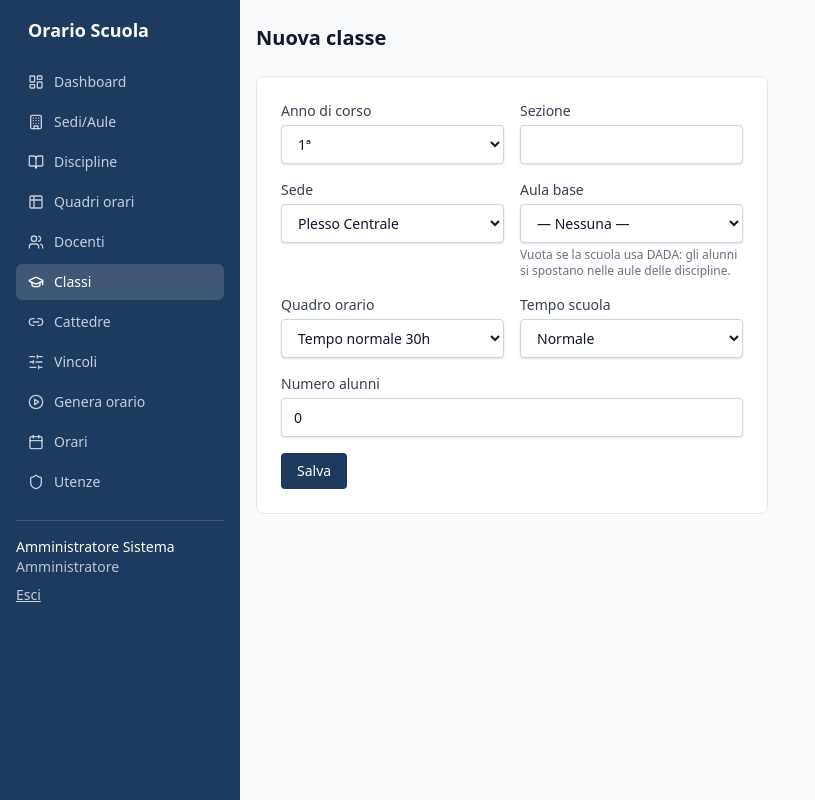
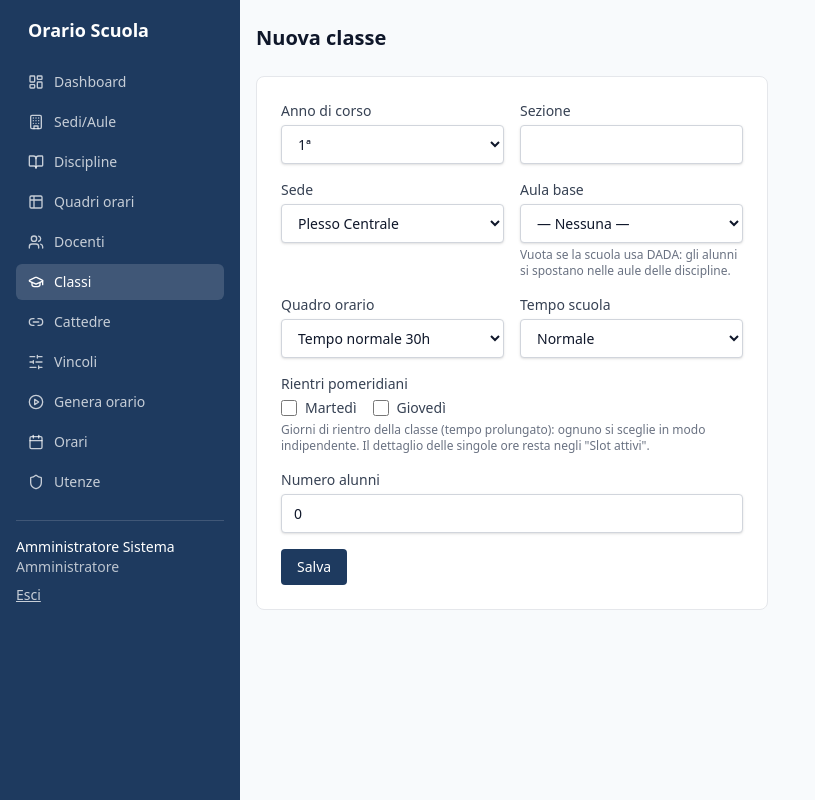
Before and after one commit to johnnybaida/orario-scuola, a Laravel app: page /classi/create in a window 1280 px wide. Shown: the whole page, without its empty margins (0-815 px from the left). Run offline with Laravel 12, Linux system fonts and the light colour scheme; a user stored in the database is signed in; data comes from the database, SQL or seed files in the repository; style sheets or scripts are compiled from the project's sources.

Commit message:
Elimina orari generati, quadri orari in modale, tabellone senza ore vuote, rientri per classe
Co-Authored-By: Claude Sonnet 5.5 <noreply@anthropic.com>

```diff
--- a/app/Http/Controllers/ClasseController.php
+++ b/app/Http/Controllers/ClasseController.php
@@ -31,8 +31,9 @@ class ClasseController extends Controller
 
     public function store(ClasseRequest $request): RedirectResponse
     {
-        $classe = Classe::query()->create($request->validated());
+        $classe = Classe::query()->create($request->safe()->except('rientri'));
         $this->applicaSlotDefault($classe);
+        $this->sincronizzaRientri($classe, $request->input('rientri', []));
 
         return redirect()->route('classi.edit', $classe)->with('successo', 'Classe creata.');
     }
@@ -43,6 +44,7 @@ class ClasseController extends Controller
             'classe' => $classe,
             'slotPerGiorno' => Slot::query()->orderBy('giorno')->orderBy('ordine')->get()->groupBy('giorno'),
             'slotAttiviIds' => $classe->slotAttivi()->pluck('slot.id'),
+            'rientriAttivi' => $classe->slotAttivi()->where('ordine', '>', Slot::ULTIMA_ORA_MATTINA)->pluck('giorno')->unique()->values()->all(),
             'fabbisogniSostegno' => $classe->fabbisogniSostegno()->orderBy('codice_anonimo')->get(),
             'assegnazioniSostegno' => $classe->assegnazioniSostegno()->with('docente')->get(),
             'docentiSostegno' => Docente::query()->where('tipo_posto', 'sostegno')->orderBy('cognome')->get(),
@@ -51,7 +53,8 @@ class ClasseController extends Controller
 
     public function update(ClasseRequest $request, Classe $classe): RedirectResponse
     {
-        $classe->update($request->validated());
+        $classe->update($request->safe()->except('rientri'));
+        $this->sincronizzaRientri($classe, $request->input('rientri', []));
 
         return redirect()->route('classi.edit', $classe)->with('successo', 'Classe aggiornata.');
     }
@@ -76,13 +79,23 @@ class ClasseController extends Controller
             'sedi' => Sede::query()->orderBy('nome')->get(),
             'aule' => Aula::query()->where('tipo', 'classe')->orderBy('nome')->get(),
             'quadri' => QuadroOrario::query()->orderBy('nome')->get(),
+            // Giorni in cui la scansione di istituto prevede ore pomeridiane.
+            'giorniRientro' => Slot::query()->where('ordine', '>', Slot::ULTIMA_ORA_MATTINA)->distinct()->orderBy('giorno')->pluck('giorno'),
         ];
+    }
+
+    /** Attiva le ore pomeridiane dei soli giorni scelti; le ore mattutine restano come sono. */
+    private function sincronizzaRientri(Classe $classe, array $giorni): void
+    {
+        $pomeridiani = Slot::query()->where('ordine', '>', Slot::ULTIMA_ORA_MATTINA)->get();
+        $classe->slotAttivi()->detach($pomeridiani->pluck('id'));
+        $classe->slotAttivi()->attach($pomeridiani->whereIn('giorno', array_map('intval', $giorni))->pluck('id'));
     }
 
     /** Alla creazione, attiva di default tutti gli slot mattutini (tempo normale). */
     private function applicaSlotDefault(Classe $classe): void
     {
-        $slotIds = Slot::query()->where('ordine', '<=', 6)->pluck('id');
+        $slotIds = Slot::query()->where('ordine', '<=', Slot::ULTIMA_ORA_MATTINA)->pluck('id');
         $classe->slotAttivi()->sync($slotIds);
     }
 
--- a/app/Http/Controllers/QuadroOrarioController.php
+++ b/app/Http/Controllers/QuadroOrarioController.php
@@ -48,6 +48,9 @@ class QuadroOrarioController extends Controller
 
     public function destroy(QuadroOrario $quadroOrario): RedirectResponse
     {
+        // Le classi cadono in cascata col quadro: non si elimina un quadro in uso.
+        abort_if($quadroOrario->classi()->exists(), 422, 'Quadro orario usato da alcune classi.');
+
         $quadroOrario->delete();
 
         return redirect()->route('quadri-orari.index')->with('successo', 'Quadro orario eliminato.');
--- a/app/Http/Requests/ClasseRequest.php
+++ b/app/Http/Requests/ClasseRequest.php
@@ -27,6 +27,8 @@ class ClasseRequest extends FormRequest
             'quadro_orario_id' => ['required', 'exists:quadri_orari,id'],
             'tempo_scuola' => ['required', 'in:normale,prolungato'],
             'n_alunni' => ['required', 'integer', 'min:0', 'max:35'],
+            'rientri' => ['nullable', 'array'],
+            'rientri.*' => ['integer', 'between:1,6'],
         ];
     }
 }
--- a/app/Models/Slot.php
+++ b/app/Models/Slot.php
@@ -14,6 +14,11 @@ class Slot extends Model
     use HasFactory;
 
     protected $table = 'slot';
+
+    public const GIORNI = [1 => 'Lunedì', 2 => 'Martedì', 3 => 'Mercoledì', 4 => 'Giovedì', 5 => 'Venerdì', 6 => 'Sabato'];
+
+    /** Le ore con ordine > 6 sono i rientri pomeridiani (stessa convenzione degli slot mattutini di default). */
+    public const ULTIMA_ORA_MATTINA = 6;
 
     protected function casts(): array
     {
--- a/resources/js/modale.js
+++ b/resources/js/modale.js
@@ -1,7 +1,12 @@
 // Apre in una <dialog> le pagine di creazione/modifica (link con `data-modale`) e invia i form
 // via fetch: errori di validazione nella modale, successo = reload della pagina (il flash resta in sessione).
+// Con `data-modale="resta"` la modale resta aperta dopo ogni salvataggio (si ricarica il suo contenuto,
+// o si apre la pagina verso cui il server reindirizza) e la pagina sotto si aggiorna alla chiusura.
 const intestazioni = { 'X-Requested-With': 'XMLHttpRequest', Accept: 'application/json' };
 let dialog;
+let resta = false;
+let urlCorrente;
+let modificato = false;
 
 function creaDialog() {
     dialog = document.createElement('dialog');
@@ -11,6 +16,9 @@ function creaDialog() {
     </div><div data-corpo class="px-6 pb-6"></div>`;
     dialog.addEventListener('click', (e) => {
         if (e.target === dialog || e.target.closest('[data-chiudi]')) dialog.close();
+    });
+    dialog.addEventListener('close', () => {
+        if (modificato) location.reload();
     });
     dialog.addEventListener('submit', invia);
     document.body.append(dialog);
@@ -28,16 +36,31 @@ function mostraErrori(messaggi) {
     dialog.scrollTo(0, 0);
 }
 
+async function carica(url) {
+    urlCorrente = url;
+    const risposta = await fetch(url, { headers: intestazioni });
+    dialog.querySelector('[data-corpo]').innerHTML = await risposta.text();
+    if (!dialog.open) dialog.showModal();
+    document.dispatchEvent(new CustomEvent('modale:caricata', { detail: dialog }));
+}
+
 async function invia(e) {
     if (e.defaultPrevented) return; // es. conferma di eliminazione annullata
     e.preventDefault();
     const form = e.target;
     const risposta = await fetch(form.action, {
-        method: 'POST', body: new FormData(form), headers: intestazioni, redirect: 'manual',
+        method: 'POST', body: new FormData(form), headers: intestazioni, redirect: resta ? 'follow' : 'manual',
     });
-    if (risposta.type === 'opaqueredirect' || risposta.ok) return location.reload();
     if (risposta.status === 422) return mostraErrori(Object.values((await risposta.json()).errors).flat());
-    mostraErrori([`Operazione non riuscita (codice ${risposta.status}).`]);
+    if (!(risposta.ok || risposta.type === 'opaqueredirect')) {
+        return mostraErrori([`Operazione non riuscita (codice ${risposta.status}).`]);
+    }
+    if (!resta) return location.reload();
+
+    modificato = true;
+    // Redirect verso un'altra pagina (es. dopo la creazione si passa alla modifica): la mostriamo; altrimenti ricarichiamo la corrente.
+    const destinazione = risposta.redirected && risposta.url !== location.href ? risposta.url : urlCorrente;
+    await carica(destinazione);
 }
 
 document.addEventListener('click', async (e) => {
@@ -45,8 +68,7 @@ document.addEventListener('click', async (e) => {
     if (!link) return;
     e.preventDefault();
     if (!dialog) creaDialog();
-    const risposta = await fetch(link.href, { headers: intestazioni });
-    dialog.querySelector('[data-corpo]').innerHTML = await risposta.text();
-    dialog.showModal();
-    document.dispatchEvent(new CustomEvent('modale:caricata', { detail: dialog }));
+    resta = link.dataset.modale === 'resta';
+    modificato = false;
+    await carica(link.href);
 });
--- a/resources/views/classi/_form.blade.php
+++ b/resources/views/classi/_form.blade.php
@@ -56,6 +56,22 @@
 </div>
 
 <div>
+    <span class="block text-sm font-medium text-gray-700 mb-1">Rientri pomeridiani</span>
+    @php($rientri = old('rientri', $rientriAttivi ?? []))
+    <div class="flex flex-wrap gap-4">
+        @forelse ($giorniRientro as $giorno)
+            <label class="flex items-center gap-2 text-sm text-gray-700">
+                <input type="checkbox" name="rientri[]" value="{{ $giorno }}" @checked(in_array($giorno, $rientri))>
+                {{ \App\Models\Slot::GIORNI[$giorno] }}
+            </label>
+        @empty
+            <p class="text-xs text-gray-500">La scansione oraria di istituto non prevede ore pomeridiane.</p>
+        @endforelse
+    </div>
+    <p class="mt-1 text-xs text-gray-500">Giorni di rientro della classe (tempo prolungato): ognuno si sceglie in modo indipendente. Il dettaglio delle singole ore resta negli "Slot attivi".</p>
+</div>
+
+<div>
     <label for="n_alunni" class="block text-sm font-medium text-gray-700">Numero alunni</label>
     <input type="number" name="n_alunni" id="n_alunni" min="0" max="35" value="{{ old('n_alunni', $classe?->n_alunni ?? 0) }}" required
            class="mt-1 block w-full rounded border-gray-300 shadow-sm focus:border-primary focus:ring-primary">
--- a/resources/views/orari/index.blade.php
+++ b/resources/views/orari/index.blade.php
@@ -10,10 +10,13 @@
         docente (sola lettura), oppure esporti il tabellone generale in PDF.
     </x-guida>
 
+    <x-barra-selezione />
+
     <div class="bg-white border border-gray-200 rounded-lg overflow-x-auto">
         <table class="w-full text-sm">
             <thead class="bg-gray-50 text-gray-500 text-left">
                 <tr>
+                    @can('gestisci-anagrafica')<th class="px-4 py-2 w-8"><input type="checkbox" class="js-sel-tutti" aria-label="Seleziona tutti"></th>@endcan
                     <th class="px-4 py-2">Periodo</th>
                     <th class="px-4 py-2">Versione</th>
                     <th class="px-4 py-2">Stato</th>
@@ -24,6 +27,7 @@
             <tbody class="divide-y divide-gray-100">
                 @foreach ($orari as $orario)
                     <tr>
+                        @can('gestisci-anagrafica')<td class="px-4 py-2"><input type="checkbox" class="js-sel" value="{{ route('orari.destroy', $orario) }}" aria-label="Seleziona"></td>@endcan
                         <td class="px-4 py-2">{{ $orario->periodo->nome }}</td>
                         <td class="px-4 py-2">{{ $orario->versione }}</td>
                         <td class="px-4 py-2">{{ $orario->stato }}</td>
--- a/routes/web.php
+++ b/routes/web.php
@@ -86,6 +86,7 @@ Route::middleware('auth')->group(function () use ($parametriRisorse) {
         Route::post('/worker/avvia', [WorkerController::class, 'avvia'])->name('worker.avvia');
         Route::post('/worker/ferma', [WorkerController::class, 'ferma'])->name('worker.ferma');
 
+        Route::delete('/orari/{orario}', [OrarioController::class, 'destroy'])->name('orari.destroy');
         Route::patch('/orari/{orario}/lezioni/{lezione}/sposta', [OrarioController::class, 'spostaLezione'])->name('orari.lezioni.sposta');
         Route::patch('/orari/{orario}/lezioni/{lezione}/cattedra', [OrarioController::class, 'cambiaCattedraLezione'])->name('orari.lezioni.cattedra');
         Route::post('/orari/{orario}/lezioni/{lezione}/blocca', [OrarioController::class, 'bloccaLezione'])->name('orari.lezioni.blocca');
```
Also changed, not shown: app/Http/Controllers/OrarioController.php (+16 -0 lines), app/Services/Export/OrarioPdfExporter.php (+5 -5 lines), resources/views/quadri-orari/index.blade.php (+4 -3 lines), tests/Feature/AnagraficheTest.php (+43 -0 lines), tests/Feature/ExportPdfTest.php (+15 -0 lines).
